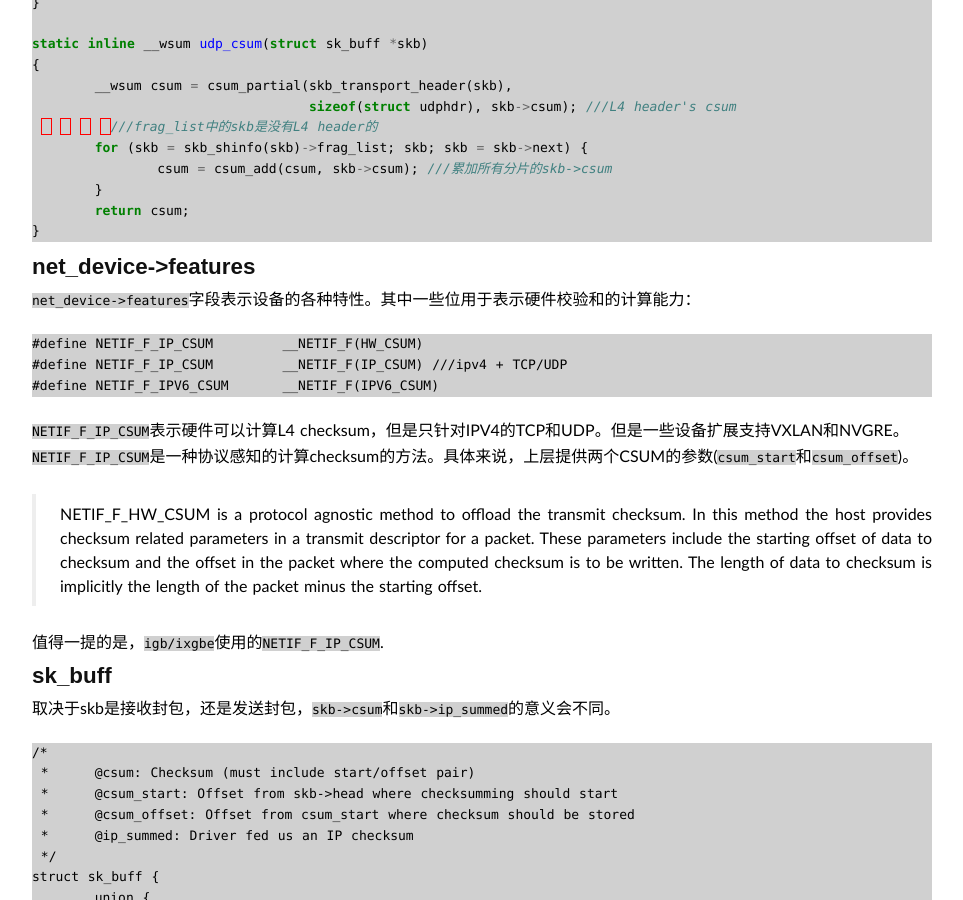
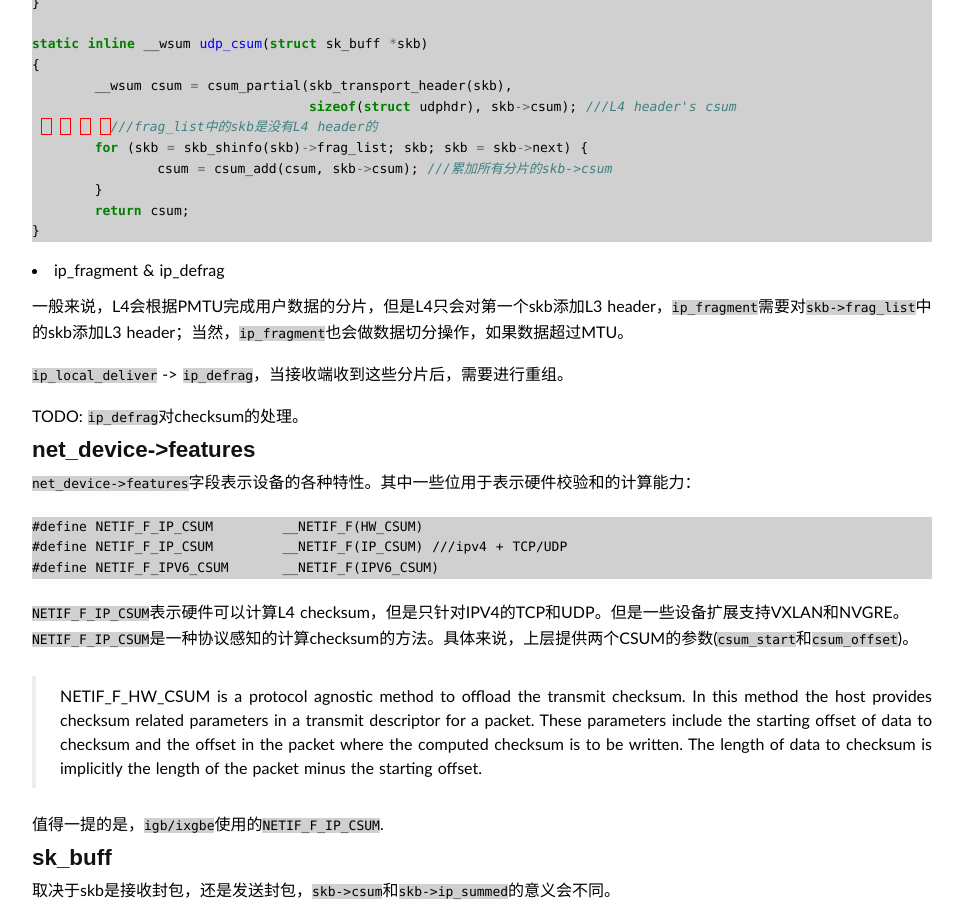
Before and after one commit to hustcat/hustcat.github.io, a Jekyll site: the page built from wiki/network/checksum.md, in a window 1280 px wide and 900 px high, scrolled down 2541 px. Shown: the whole window, without its empty margins (158-1121 px from the left). Built offline with Jekyll 4.4.1, drawn with Linux system fonts in a browser that asks for light colours; some web fonts are replaced; our own code applies the rules of GitHub Pages for plain Markdown files; comment, search, counter and statistics services are not loaded.

Commit message:
Update checksum.md

````diff
--- a/wiki/network/checksum.md
+++ b/wiki/network/checksum.md
@@ -134,6 +134,13 @@ static inline __wsum udp_csum(struct sk_buff *skb)
 }
 ```
 
+* ip_fragment & ip_defrag
+
+一般来说，L4会根据PMTU完成用户数据的分片，但是L4只会对第一个skb添加L3 header，`ip_fragment`需要对`skb->frag_list`中的skb添加L3 header；当然，`ip_fragment`也会做数据切分操作，如果数据超过MTU。
+
+`ip_local_deliver` -> `ip_defrag`，当接收端收到这些分片后，需要进行重组。
+
+TODO: `ip_defrag`对checksum的处理。
 
 ## net_device->features
 
````
